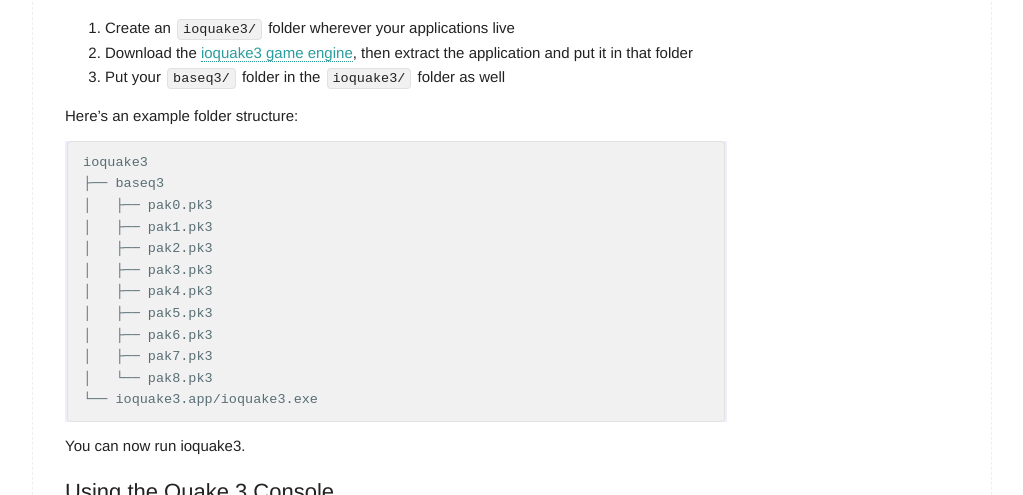
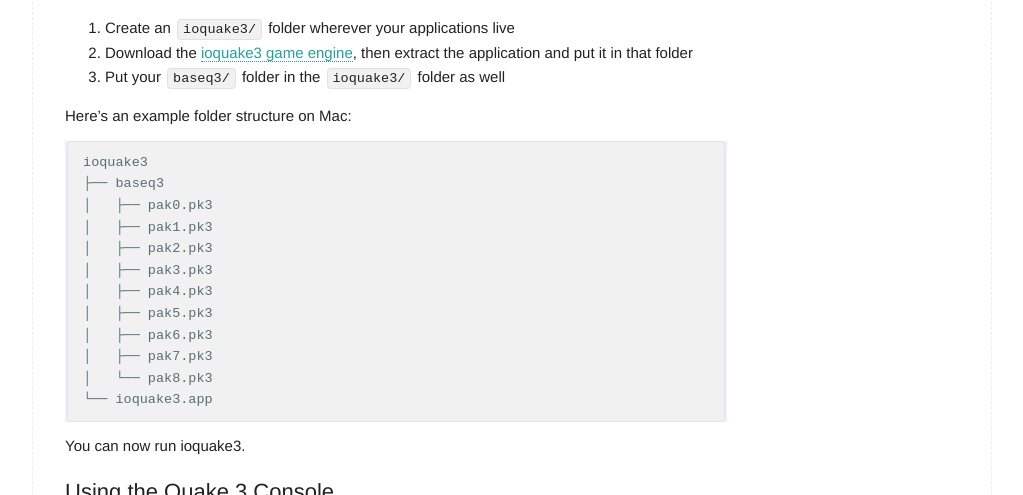
Before and after one commit to j-krl/blog, a Jekyll site: the page built from quake3.md, in a window 1280 px wide and 900 px high. Shown: the part 298-793 px from the top of the window, without its empty margins (128-1151 px from the left). Built offline with Jekyll 4.4.1, drawn with Linux system fonts in a browser that asks for light colours.

Commit message:
Specify macos

````diff
--- a/quake3.md
+++ b/quake3.md
@@ -15,7 +15,7 @@
 2. Download the [ioquake3 game engine](https://ioquake3.org/get-it/), then extract the application and put it in that folder
 3. Put your `baseq3/` folder in the `ioquake3/` folder as well
 
-Here's an example folder structure:
+Here's an example folder structure on Mac:
 
 ```
 ioquake3
@@ -29,7 +29,7 @@
 │   ├── pak6.pk3
 │   ├── pak7.pk3
 │   └── pak8.pk3
-└── ioquake3.app/ioquake3.exe
+└── ioquake3.app
 ```
 
 You can now run ioquake3.
````
